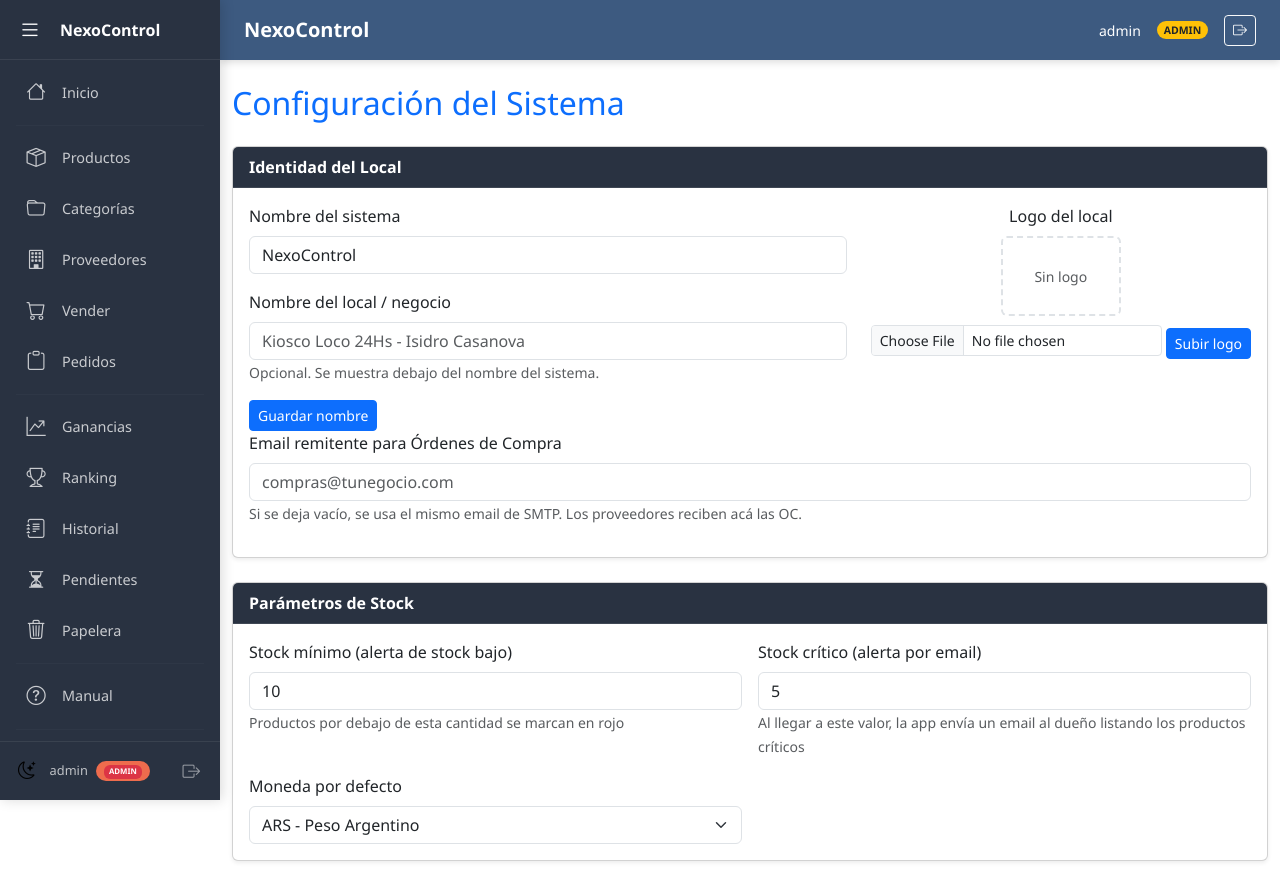
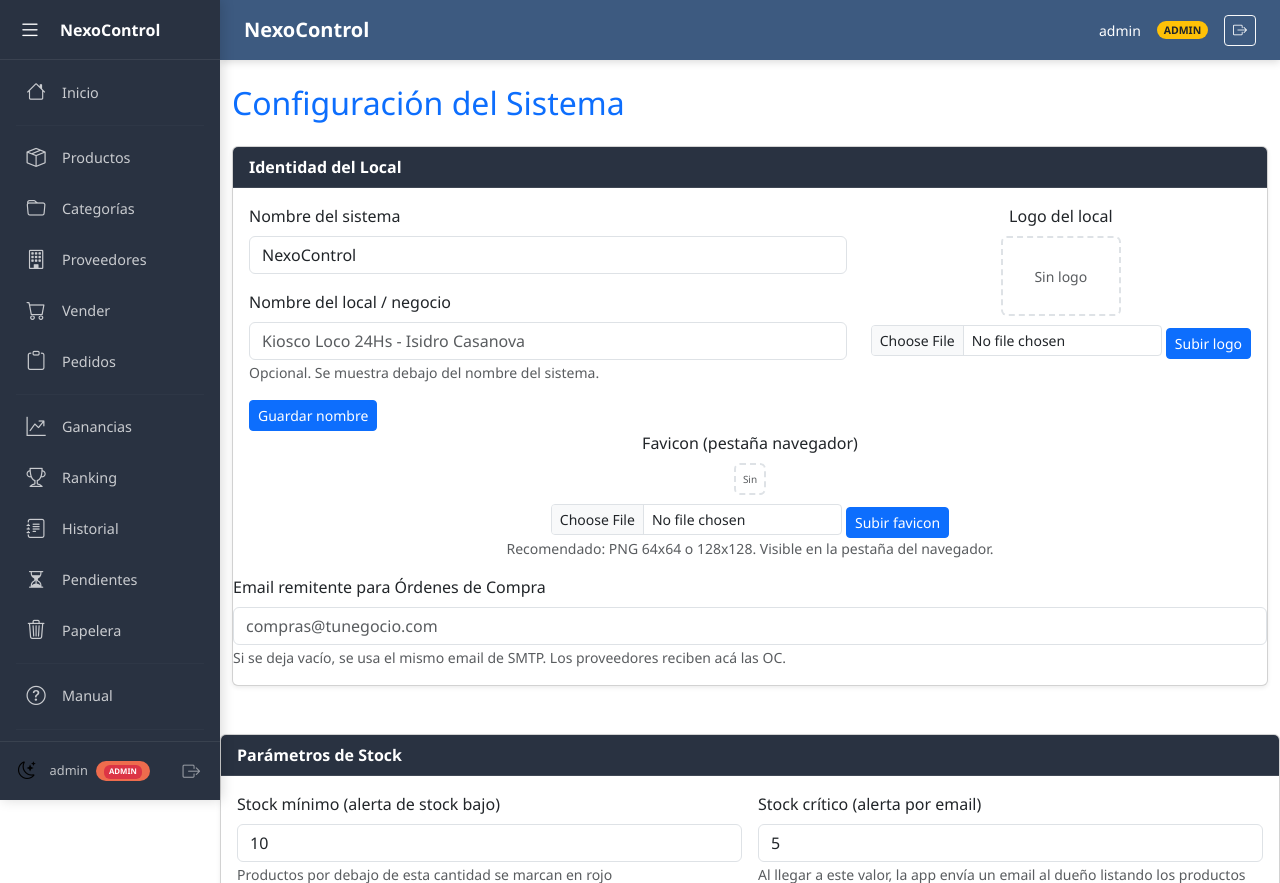
Before and after one commit to MrJackzzz/Punto-de-venta, a Flask app: page /settings in a window 1280 px wide. Shown: the top 883 px of the page. Run offline with Flask 3, Linux system fonts and the light colour scheme; a user stored in the database is signed in; some libraries are stand-ins or nearby versions.

Commit message:
feat: favicon separado (subida independiente) + fix data URL en pestaña navegador

```diff
--- a/app.py
+++ b/app.py
@@ -99,11 +99,13 @@ def inject_globals():
         logo_src = url_for('static', filename=logo)
     else:
         logo_src = ''
+    fav = get_config('favicon_data', '')
     return {
         'business_name': get_config('business_name', 'NexoControl'),
         'local_name': get_config('local_name', ''),
         'logo_url': get_config('logo_filename', ''),
         'logo_src': logo_src,
+        'favicon_data': fav if fav and fav.startswith('data:') else '',
         'now': lambda: datetime.now(AR_TZ),
         'membership_warning': getattr(g, 'membership_warning', ''),
         'configs': {c.key: c.value for c in Config.query.all()},
@@ -2863,6 +2865,48 @@ def delete_logo():
         cfg.value = ''
         db.session.commit()
     flash('Logo eliminado.', 'success')
+    return redirect(url_for('settings'))
+
+
+@app.route('/upload-favicon', methods=['POST'])
+@login_required
+def upload_favicon():
+    if current_user.role != 'admin':
+        flash('Solo Admin.', 'danger')
+        return redirect(url_for('settings'))
+    if 'favicon' not in request.files:
+        flash('No se seleccionó archivo.', 'danger')
+        return redirect(url_for('settings'))
+    file = request.files['favicon']
+    if file.filename == '' or not allowed_file(file.filename):
+        flash('Formato no válido. Usá PNG, JPG o GIF.', 'danger')
+        return redirect(url_for('settings'))
+    import base64
+    ext = file.filename.rsplit('.', 1)[1].lower()
+    mime = {'png': 'image/png', 'jpg': 'image/jpeg', 'jpeg': 'image/jpeg', 'gif': 'image/gif', 'webp': 'image/webp'}.get(ext, 'image/png')
+    b64 = base64.b64encode(file.read()).decode('ascii')
+    data_url = f'data:{mime};base64,{b64}'
+    cfg = Config.query.filter_by(key='favicon_data').first()
+    if cfg:
+        cfg.value = data_url
+    else:
+        db.session.add(Config(key='favicon_data', value=data_url))
+    db.session.commit()
+    flash('Favicon actualizado.', 'success')
+    return redirect(url_for('settings'))
+
+
+@app.route('/delete-favicon', methods=['POST'])
+@login_required
+def delete_favicon():
+    if current_user.role != 'admin':
+        flash('Solo Admin.', 'danger')
+        return redirect(url_for('settings'))
+    cfg = Config.query.filter_by(key='favicon_data').first()
+    if cfg and cfg.value:
+        cfg.value = ''
+        db.session.commit()
+    flash('Favicon eliminado.', 'success')
     return redirect(url_for('settings'))
 
 
--- a/templates/base.html
+++ b/templates/base.html
@@ -4,7 +4,8 @@
     <meta charset="UTF-8">
     <meta name="viewport" content="width=device-width, initial-scale=1.0, maximum-scale=1.0, user-scalable=no">
     <title>{% block title %}{{ business_name }}{% endblock %}</title>
-    <link rel="icon" href="{{ logo_src if logo_src else url_for('static', filename='css/style.css') }}?v=1" type="image/png">
+    {% set favicon_href = favicon_data if favicon_data else (logo_src if logo_src else url_for('static', filename='css/style.css')) %}
+<link rel="icon" href="{{ favicon_href }}{{ '' if favicon_data or logo_src else '?v=1' }}">
     <link href="https://cdn.jsdelivr.net/npm/bootstrap@5.3.3/dist/css/bootstrap.min.css" rel="stylesheet">
     <link rel="stylesheet" href="https://cdn.jsdelivr.net/npm/bootstrap-icons@1.11.3/font/bootstrap-icons.min.css">
     <link rel="stylesheet" href="{{ url_for('static', filename='css/style.css') }}">
--- a/templates/settings.html
+++ b/templates/settings.html
@@ -41,6 +41,26 @@
                     <button type="submit" class="btn btn-primary btn-sm mt-1">Subir logo</button>
                 </form>
                 </div>
+            </div>
+            <div class="col-md-auto text-center">
+                <label class="form-label d-block">Favicon (pestaña navegador)</label>
+                {% set fav = configs.get('favicon_data', '') %}
+                {% if fav %}
+                <img src="{{ fav }}" class="mb-2 border rounded" style="width:32px;height:32px;object-fit:contain;">
+                <form method="POST" action="{{ url_for('delete_favicon') }}" class="d-inline">
+                    <button type="submit" class="btn btn-danger btn-sm">Eliminar favicon</button>
+                </form>
+                {% else %}
+                <div class="d-inline-flex align-items-center justify-content-center mb-2 border border-2 rounded" style="width:32px;height:32px;border-style:dashed !important;">
+                    <span class="text-muted small" style="font-size:10px;">Sin</span>
+                </div>
+                {% endif %}
+                <form method="POST" action="{{ url_for('upload_favicon') }}" enctype="multipart/form-data">
+                    <input type="file" name="favicon" accept="image/*" class="form-control form-control-sm w-auto d-inline-block" required>
+                    <button type="submit" class="btn btn-primary btn-sm mt-1">Subir favicon</button>
+                </form>
+                <small class="text-muted d-block">Recomendado: PNG 64x64 o 128x128. Visible en la pestaña del navegador.</small>
+            </div>
             </div>
             <div class="mb-3">
                 <label for="po_email_from" class="form-label">Email remitente para Órdenes de Compra</label>
```
